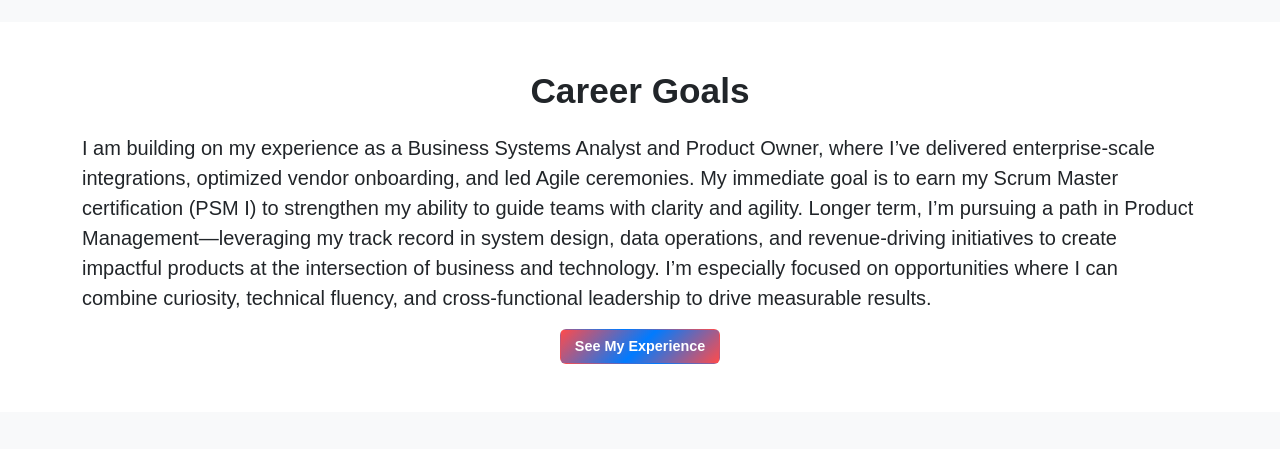
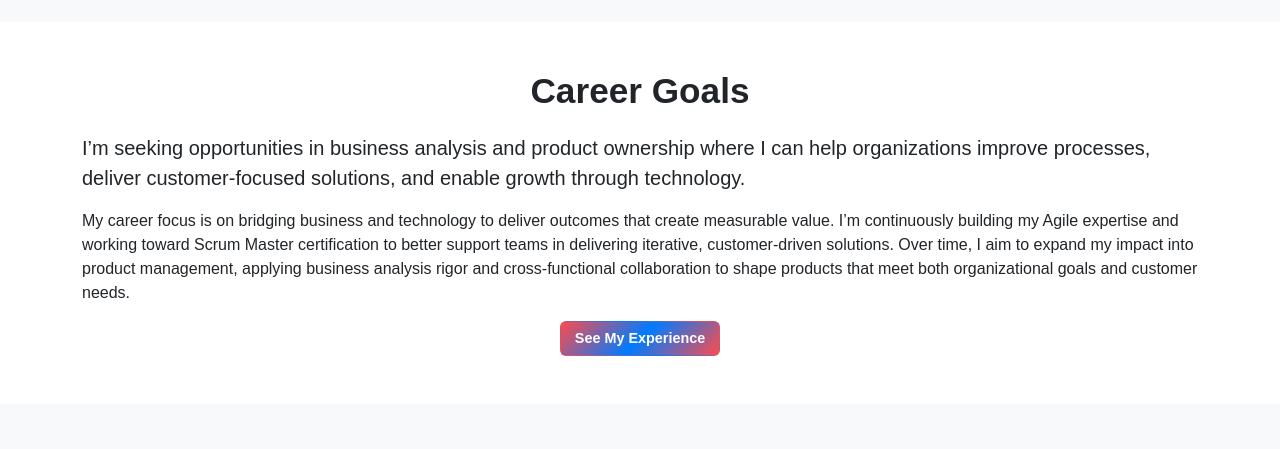
Before and after one commit to marquisphill/Professional-Portfolio2-STAGING, a plain HTML site: page experience.html in a window 1280 px wide. Shown: the part 2880-3329 px from the top of the page. Drawn offline with nearby package versions, Linux system fonts and the light colour scheme.

Commit message:
udated careers section

```diff
--- a/experience.html
+++ b/experience.html
@@ -328,26 +328,36 @@
   <div class="container">
     <h2 class="section-title text-center">Career Goals</h2>
     <div class="text-start">
+      <!-- New Subheader -->
       <p class="lead mt-3">
-        I am building on my experience as a Business Systems Analyst and Product Owner, where I’ve delivered enterprise-scale integrations, optimized vendor onboarding, and led Agile ceremonies. My immediate goal is to earn my Scrum Master certification (PSM I) to strengthen my ability to guide teams with clarity and agility. Longer term, I’m pursuing a path in Product Management—leveraging my track record in system design, data operations, and revenue-driving initiatives to create impactful products at the intersection of business and technology. I’m especially focused on opportunities where I can combine curiosity, technical fluency, and cross-functional leadership to drive measurable results.
+        I’m seeking opportunities in business analysis and product ownership where I can help
+        organizations improve processes, deliver customer-focused solutions, and enable growth
+        through technology.
       </p>
 
-      <!-- Right-aligned button -->
+      <!-- Supporting Detail -->
+      <p class="mt-3">
+        My career focus is on bridging business and technology to deliver outcomes that create
+        measurable value. I’m continuously building my Agile expertise and working toward
+        Scrum Master certification to better support teams in delivering iterative,
+        customer-driven solutions. Over time, I aim to expand my impact into product
+        management, applying business analysis rigor and cross-functional collaboration
+        to shape products that meet both organizational goals and customer needs.
+      </p>
+
+      <!-- Right-aligned button row -->
       <div class="d-flex justify-content-center gap-3 mt-3">
-  <!-- Normal button -->
         <a href="experience.html#experience-list" class="btn career-goals-btn">
           See My Experience
         </a>
-
-  <!-- Sticky Preview Resume button -->
         <button id="resumePreviewBtn" type="button" class="btn btn-career sticky-preview-btn">
           Preview Resume
         </button>
       </div>
-
     </div>
   </div>
 </section>
+
 
 
 
```
Lines whose indentation alone changed are shown as unchanged.
